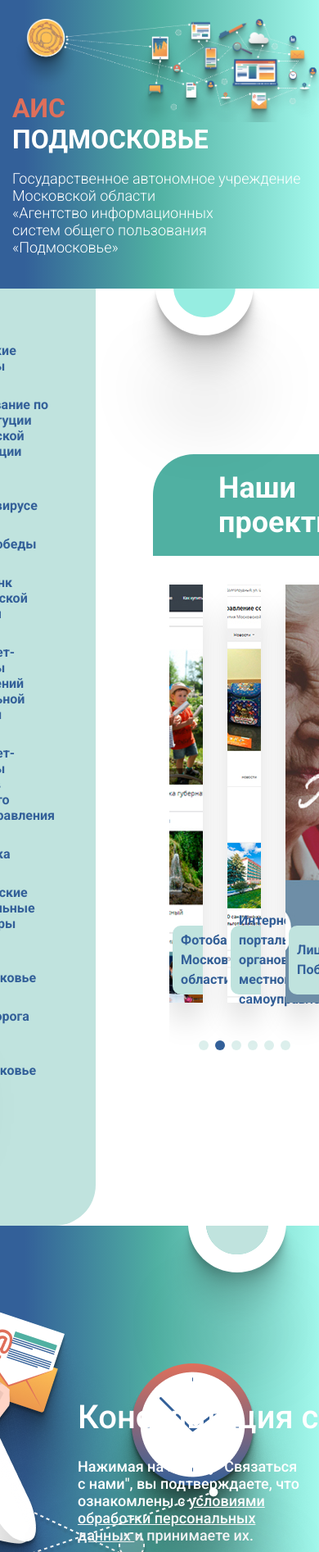
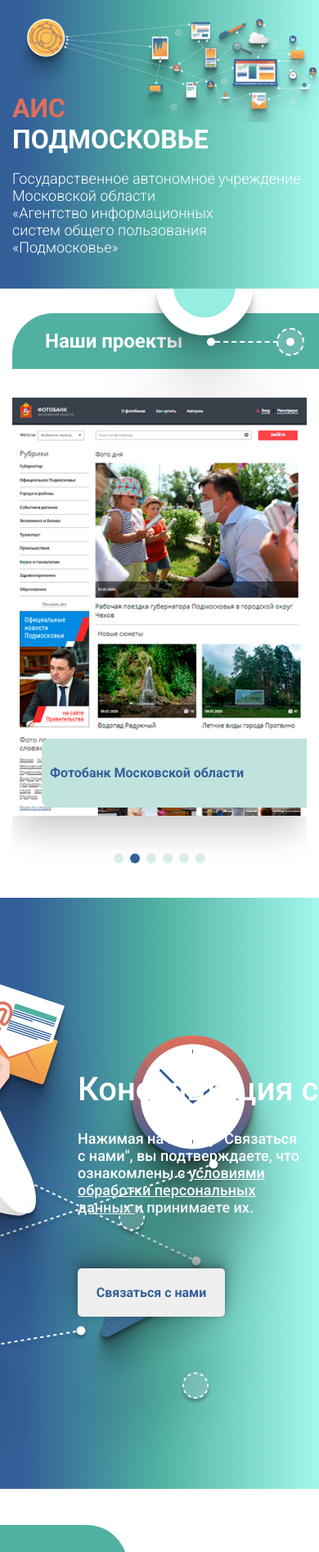
Before and after one commit to Dominus8/Aismo, a plain HTML site: page index.html in a window 390 px wide. Shown: the part 107-2000 px from the top of the page at 82% size. Drawn offline with nearby package versions, Linux system fonts and the light colour scheme.

Commit message:
Сделала адаптив секции projects

```diff
--- a/index.html
+++ b/index.html
@@ -71,6 +71,7 @@
 				<!---------- projects start ---------->
 				<section class="projects" id="projects">
 					<aside class="projects__sidebar">
+						<div class="projects__sidebar-inner">
 							<nav class="menu">
 								<ul class="menu__list">
 									<li class="menu__list-item">
@@ -113,6 +114,7 @@
 								</ul>
 							</nav>
 							<button class="projects__sidebar-btn btn" type="submit">Заказать сайт</button>
+						</div>
 					</aside>
 
 					<div class="projects__gallery">
--- a/js/main.js
+++ b/js/main.js
@@ -20,7 +20,7 @@
 
 const swiper = new Swiper('.swiper', {
     loop: true,
-    slidesPerView: 3,
+    slidesPerView: 'auto',
     spaceBetween: 30,
     freeMode: true,
     autoplay: true,
--- a/scss/_global.scss
+++ b/scss/_global.scss
@@ -35,7 +35,9 @@
 }
 .btn {
 	border: 0;
-	padding: 20px 50px;
+	min-width: 180px;
+	text-align: center;
+	padding: 20px 10px;
 	border-radius: 5px;
 	box-shadow: 0 0.042px 2.214px 0 rgba(29, 49, 56, 0.12),
 				0px -1.253px 5.32px 0px rgba(29, 49, 56, 0.17),
--- a/scss/_media.scss
+++ b/scss/_media.scss
@@ -1,9 +1,31 @@
+@media (min-width: 2560px) {
+  .projects {
+    &__gallery-slider {
+      max-width: 1570px;
+    }
+  }
+}
+
 @media (max-width: 1790px) {
   .hero {
     &__inner:after {
       width: 90vw;
       background-size: contain;
       background-position: top;
+    }
+  }
+  .projects {
+    &__sidebar {
+      padding: 66px 20px 58px 15px;
+    }
+    &__sidebar:after {
+      left: 0;
+    }
+    &__gallery-title {
+      margin: 30px 0 35px 40px;
+    }
+    &__gallery-slider {
+      margin: 33px 0 30px 60px;
     }
   }
 }
@@ -56,6 +78,17 @@
       font-size: 48px;
     }
   }
+  .projects {
+    &__sidebar {
+      display: none;
+    }
+    &__gallery {
+      width: 100%;
+    }
+    &__gallery-slider {
+      margin: 33px 40px 30px 40px;
+    }
+  }
 }
 
 @media (max-width: 800px) {
@@ -74,6 +107,14 @@
       font-size: 22px;
     }
   }
+  .projects {
+    &__gallery-title {
+      margin: 30px 0 35px 15px;
+    }
+    &__gallery-slider {
+      margin: 33px 15px 30px 15px;
+    }
+  }
 }
 
 @media (max-width: 600px) {
@@ -89,4 +130,10 @@
       font-size: 18px;
     }
   }
+  .projects {
+    &__gallery-title {
+      font-size: 24px;
+      padding: 20px 30px 20px 40px;
+    }
+  }
 }
--- a/scss/style.scss
+++ b/scss/style.scss
@@ -94,7 +94,6 @@
 .projects {
   display: flex;
   justify-content: center;
-  align-items: center;
   &__sidebar {
     position: relative;
     display: flex;
@@ -124,7 +123,7 @@
     padding-bottom: 28px;
   }
   &__sidebar-btn {
-    margin-right: 130px;
+    margin-left: 80px;
   }
   &__gallery {
     width: 70%;
```
Also changed, not shown: css/style.css, 1 other file.
